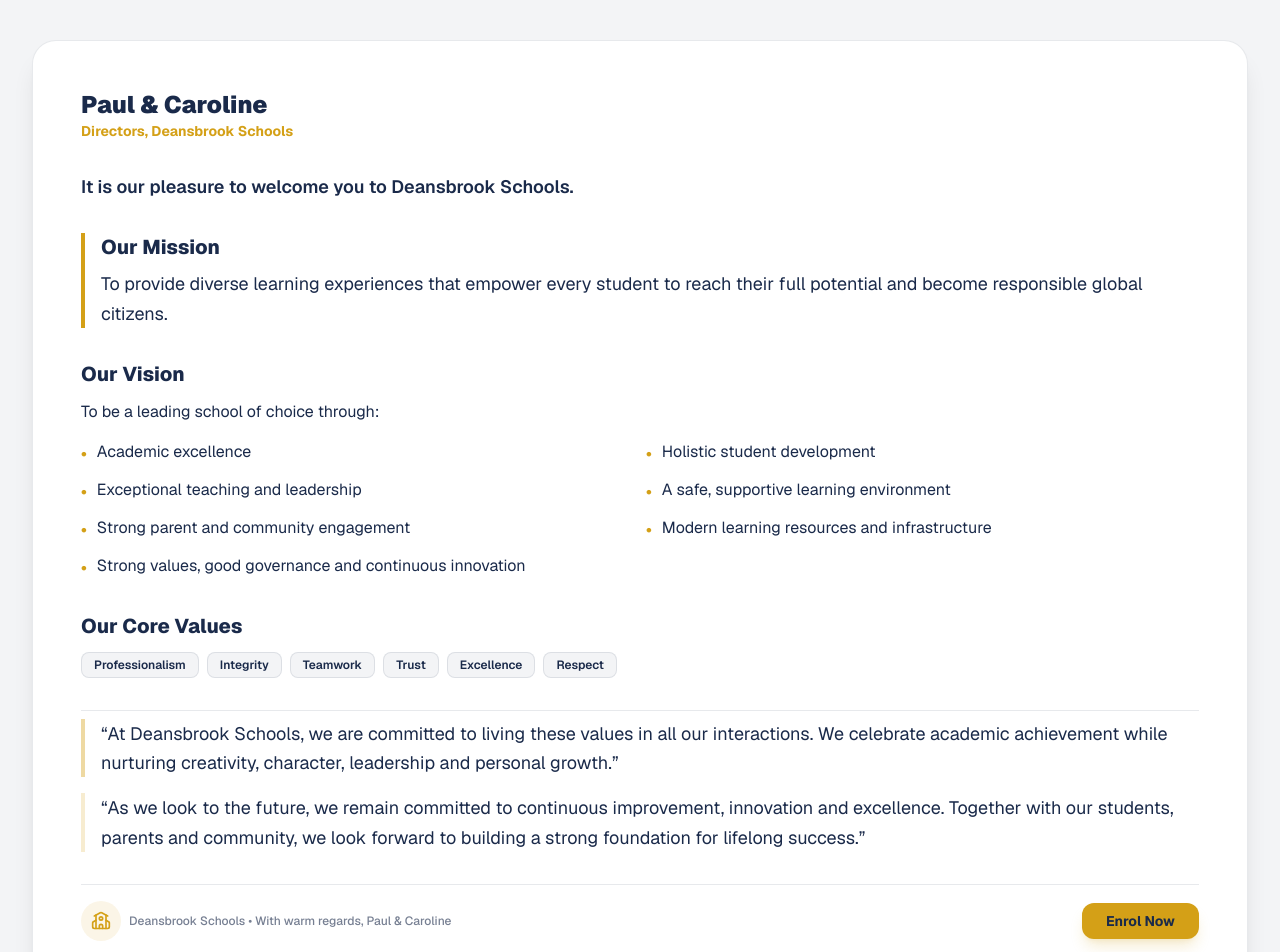
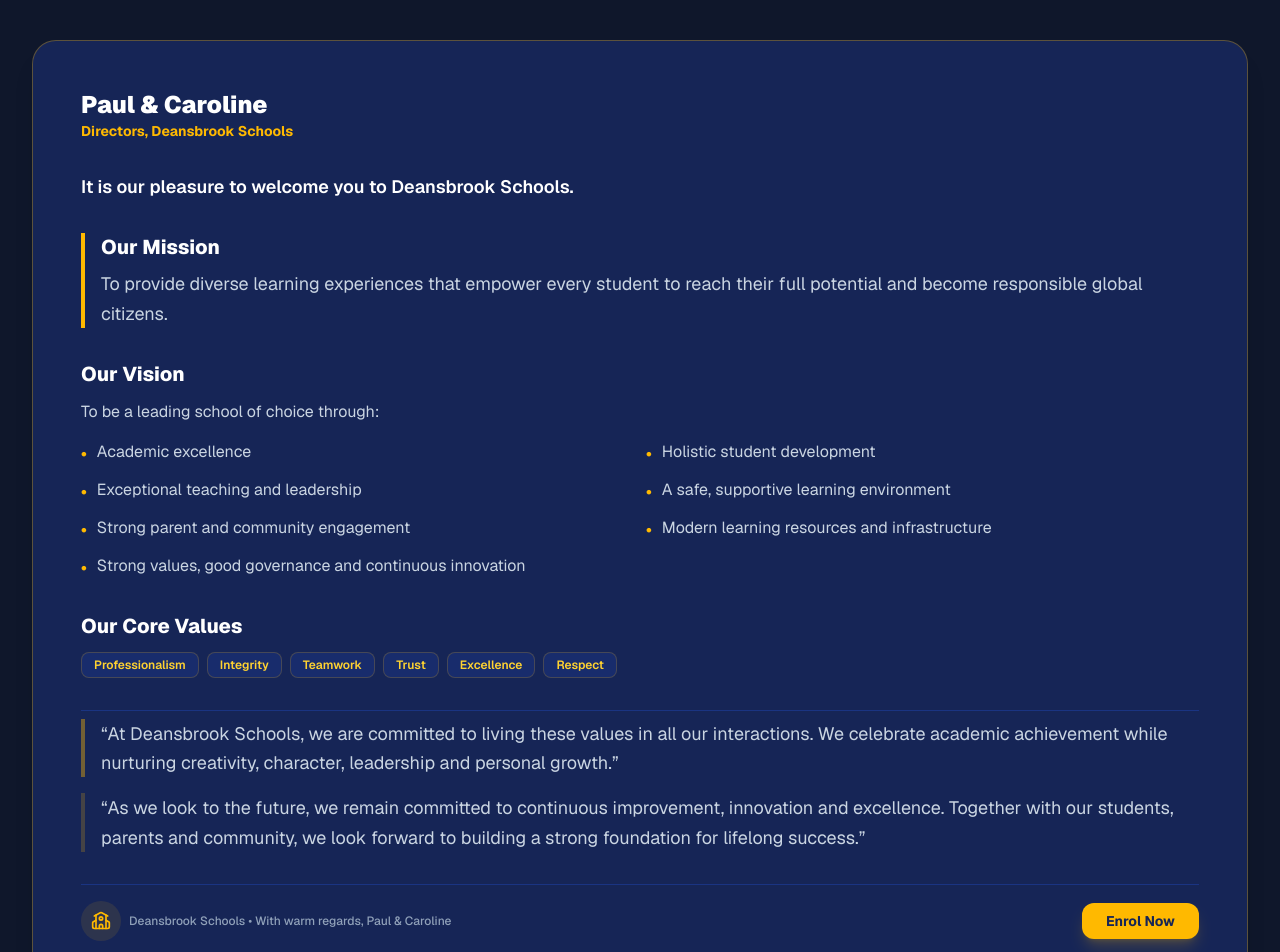
Before and after one commit to Shimmita/deans-brook-academy, a Next.js app: page / in a window 1280 px wide. Shown: the part 1920-2872 px from the top of the page. Built offline with nearby package versions, Linux system fonts and the light colour scheme.

Commit message:
update bg directors message

```diff
--- a/app/page.tsx
+++ b/app/page.tsx
@@ -485,39 +485,39 @@ export default function DeansBrookSchoolLanding() {
 
 
             {/* ─── 4. DIRECTORS' MESSAGE ──────────────────────────── */}
-            <section id="directors" className="py-20 bg-navy/5">
+            <section id="directors" className="py-20 bg-slate-900">
     <div className="max-w-7xl mx-auto px-4 sm:px-6 lg:px-8">
         <div className="text-center max-w-3xl mx-auto space-y-4 mb-16">
-                        <h2 className="text-xs uppercase font-extrabold text-mustard tracking-widest">Message from the Directors</h2>
-                        <p className="text-3xl sm:text-4xl font-black text-navy tracking-tight">
+            <h2 className="text-xs uppercase font-extrabold text-amber-400 tracking-widest">Message from the Directors</h2>
+            <p className="text-3xl sm:text-4xl font-black text-white tracking-tight">
                 FROM THE DIRECTORS’ DESK
             </p>
-                        <div className="w-16 h-1 bg-mustard mx-auto rounded-full" />
+            <div className="w-16 h-1 bg-amber-400 mx-auto rounded-full" />
         </div>
 
-                    <div className="bg-white rounded-3xl shadow-xl border border-navy/10 overflow-hidden">
+        <div className="bg-blue-950 rounded-3xl shadow-xl border border-amber-400/30 overflow-hidden">
             <div className="p-8 sm:p-12 space-y-8">
                 <div>
-                                <p className="text-2xl font-black text-navy">Paul & Caroline</p>
-                                <p className="text-mustard font-bold text-sm">Directors, Deansbrook Schools</p>
+                    <p className="text-2xl font-black text-white">Paul & Caroline</p>
+                    <p className="text-amber-400 font-bold text-sm">Directors, Deansbrook Schools</p>
                 </div>
 
-                            <p className="text-lg font-semibold text-navy">
+                <p className="text-lg font-semibold text-white">
                     It is our pleasure to welcome you to Deansbrook Schools.
                 </p>
 
                 {/* Mission Section */}
-                            <div className="space-y-2 border-l-4 border-mustard pl-4">
-                                <h3 className="text-xl font-extrabold text-navy">Our Mission</h3>
-                                <p className="text-base sm:text-lg text-navy/80 leading-relaxed">
+                <div className="space-y-2 border-l-4 border-amber-400 pl-4">
+                    <h3 className="text-xl font-extrabold text-white">Our Mission</h3>
+                    <p className="text-base sm:text-lg text-slate-300 leading-relaxed">
                         To provide diverse learning experiences that empower every student to reach their full potential and become responsible global citizens.
                     </p>
                 </div>
 
                 {/* Vision Section */}
                 <div className="space-y-3">
-                                <h3 className="text-xl font-extrabold text-navy">Our Vision</h3>
-                                <p className="text-base text-navy/80">To be a leading school of choice through:</p>
+                    <h3 className="text-xl font-extrabold text-white">Our Vision</h3>
+                    <p className="text-base text-slate-300">To be a leading school of choice through:</p>
                     <ul className="grid grid-cols-1 md:grid-cols-2 gap-3 pt-1">
                         {[
                             'Academic excellence',
@@ -528,8 +528,8 @@ export default function DeansBrookSchoolLanding() {
                             'Modern learning resources and infrastructure',
                             'Strong values, good governance and continuous innovation'
                         ].map((point, index) => (
-                                        <li key={index} className="flex items-start gap-2.5 text-navy/80 text-sm sm:text-base">
-                                            <span className="text-mustard font-bold mt-0.5">•</span>
+                            <li key={index} className="flex items-start gap-2.5 text-slate-300 text-sm sm:text-base">
+                                <span className="text-amber-400 font-bold mt-0.5">•</span>
                                 <span>{point}</span>
                             </li>
                         ))}
@@ -538,12 +538,12 @@ export default function DeansBrookSchoolLanding() {
 
                 {/* Core Values Section */}
                 <div className="space-y-3">
-                                <h3 className="text-xl font-extrabold text-navy">Our Core Values</h3>
+                    <h3 className="text-xl font-extrabold text-white">Our Core Values</h3>
                     <div className="flex flex-wrap gap-2">
                         {['Professionalism', 'Integrity', 'Teamwork', 'Trust', 'Excellence', 'Respect'].map((value, index) => (
                             <span
                                 key={index}
-                                            className="px-3 py-1 bg-navy/5 text-navy font-semibold text-xs rounded-lg border border-navy/10"
+                                className="px-3 py-1 bg-blue-900/40 text-amber-300 font-semibold text-xs rounded-lg border border-amber-400/20"
                             >
                                 {value}
                             </span>
@@ -552,26 +552,26 @@ export default function DeansBrookSchoolLanding() {
                 </div>
 
                 {/* Closing Messages */}
-                            <div className="space-y-4 pt-2 border-t border-navy/10 text-navy/80 text-base sm:text-lg leading-relaxed">
-                                <blockquote className="border-l-4 border-mustard/40 pl-4">
+                <div className="space-y-4 pt-2 border-t border-blue-900/80 text-slate-300 text-base sm:text-lg leading-relaxed">
+                    <blockquote className="border-l-4 border-amber-400/40 pl-4">
                         &ldquo;At Deansbrook Schools, we are committed to living these values in all our interactions. We celebrate academic achievement while nurturing creativity, character, leadership and personal growth.&rdquo;
                     </blockquote>
-                                <blockquote className="border-l-4 border-mustard/20 pl-4">
+                    <blockquote className="border-l-4 border-amber-400/20 pl-4">
                         &ldquo;As we look to the future, we remain committed to continuous improvement, innovation and excellence. Together with our students, parents and community, we look forward to building a strong foundation for lifelong success.&rdquo;
                     </blockquote>
                 </div>
 
                 {/* Action Footer */}
-                            <div className="pt-4 border-t border-navy/10 flex flex-wrap items-center justify-between gap-4">
+                <div className="pt-4 border-t border-blue-900/80 flex flex-wrap items-center justify-between gap-4">
                     <div className="flex items-center gap-2">
-                                    <div className="w-10 h-10 rounded-full bg-mustard/10 flex items-center justify-center">
-                                        <School className="w-5 h-5 text-mustard" />
+                        <div className="w-10 h-10 rounded-full bg-amber-400/10 flex items-center justify-center">
+                            <School className="w-5 h-5 text-amber-400" />
                         </div>
-                                    <span className="text-xs text-navy/60 font-medium">Deansbrook Schools • With warm regards, Paul & Caroline</span>
+                        <span className="text-xs text-slate-400 font-medium">Deansbrook Schools • With warm regards, Paul & Caroline</span>
                     </div>
                     <button
                         onClick={() => openEnrolModal()}
-                                    className="ml-auto bg-mustard hover:bg-mustard/90 text-navy font-bold px-6 py-2 rounded-xl transition shadow-lg shadow-mustard/20 text-sm"
+                        className="ml-auto bg-amber-400 hover:bg-amber-400/90 text-blue-950 font-bold px-6 py-2 rounded-xl transition shadow-lg shadow-amber-400/20 text-sm"
                     >
                         Enrol Now
                     </button>
@@ -660,7 +660,6 @@ export default function DeansBrookSchoolLanding() {
                 </div>
             </section>
 
-            {/* ─── 6. TEAM LEADERS SECTION ──────────────────────────── */}
             {/* ─── 6. TEAM LEADERS SECTION ──────────────────────────── */}
             <section id="team" className="py-20 bg-slate-900 text-white">
                 <div className="max-w-7xl mx-auto px-4 sm:px-6 lg:px-8">
```
Lines whose indentation alone changed are shown as unchanged.
